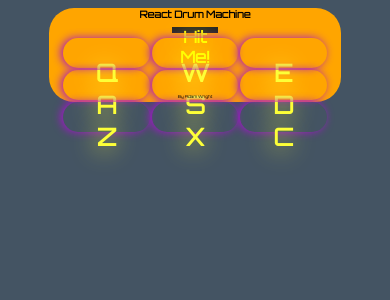
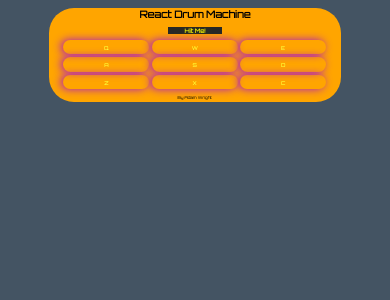
Before and after one commit to adam4321/React-drum-Machine, a React (Create React App) app: page / in a window 390 px wide. Shown: the top 300 px of the page. Built offline with nearby package versions, Linux system fonts and the light colour scheme.

Commit message:
fixed the responsive layout

```diff
--- a/src/App.css
+++ b/src/App.css
@@ -1,74 +1,55 @@
-/* .App {
-  text-align: center;
-}
 
-.App-logo {
-  animation: App-logo-spin infinite 20s linear;
-  height: 40vmin;
-}
-
-.App-header {
-  background-color: #282c34;
-  min-height: 100vh;
-  display: flex;
-  flex-direction: column;
-  align-items: center;
-  justify-content: center;
-  font-size: calc(10px + 2vmin);
-  color: white;
-}
-
-.App-link {
-  color: #61dafb;
-}
-
-@keyframes App-logo-spin {
-  from {
-    transform: rotate(0deg);
-  }
-  to {
-    transform: rotate(360deg);
-  }
-} */
-
+/* The Page */
 
 body{
   background-color:#445463;
   font-family:'Orbitron', sans-serif;
 }
+
+/* The Machine Body*/
+
 #title{
   font-weight: 900;
   font-size:2.5vw;
   margin-top:vh;
 }
+
 #root{
   background-color:orange;
-/*   display: flex; */
+  position:relative;
   margin-left: auto;
   margin-right: auto;
   width:75vw;
   height:24vw;
   border-radius:25px;
-}
+  }
 
 #drum-machine{
   text-align:center;
 }
+
+/* The display and text */
+
 #display{
   grid-area:disp;
   border: solid 1vw black;
-  height:1.7vw;
-  width: 16%;
+  height:1.9vw;
+  width: 14vw;
   margin-left: auto;
   margin-right: auto;
   margin-bottom: 1.3vw;
   background-color:#282828;
   font-family: 'Orbitron', sans-serif;
   font-weight:bold;
+  font-size: 1.5vw;
   color:yellow;
   text-shadow:-2px 2px 25px;
   border:none;
+  position:relative;
 }
+
+/* The buttons and text */
+
 #drum-pads {
   height: 13vw;
   width: 90%;
@@ -80,11 +61,16 @@ body{
   display: grid;
   grid-template-columns: repeat(3, 1fr);
   grid-gap: .5vw;
-  grid-auto-rows: minmax(30px, auto);
+  grid-auto-rows: minmax(2.2vw, auto);
+  }
+
+#button-letter{
+  font-size:1.3vw;
 }
+
 .drum-pad{
-  width:100%;
-  height:100%;
+  width:22vw;
+  height:3.7vw;
   transition:0.2s;
   box-shadow:-2px 0px 8px rgb(167, 17, 208);
   border:none;
@@ -93,8 +79,13 @@ body{
   color:#FDFF38;
   font-weight:bold;
   text-shadow:-2px 2px 25px;
-}
+ }
+
+ /* My name */
+
 #attribution{
   font-size:1vw;
   margin-top:1.3vw;
-}
+  position:absolute;
+  left:33vw;
+  }
--- a/src/App.js
+++ b/src/App.js
@@ -19,7 +19,7 @@ import ride from './ride.mp3'
 
 const data = [
   { id: 'Snare', letter: 'Q', src: snare },
-  { id: 'Bass 1', letter: 'W', src: bass },
+  { id: 'Bass Drum', letter: 'W', src: bass },
   { id: 'Cymbal', letter: 'E', src: cymbal },
   { id: 'Tom Hi', letter: 'A', src: tom1 },
   { id: 'Tom Mid', letter: 'S', src: tom2 },
@@ -100,7 +100,7 @@ class DrumPad extends React.Component {
         id={this.props.id}
         onClick={this.handleClick}
         >
-        <h2>{this.props.letter}</h2>
+        <h3 id='button-letter'>{this.props.letter}</h3>
         <audio
           ref={ref => this.audio = ref}
           className='clip'
```
